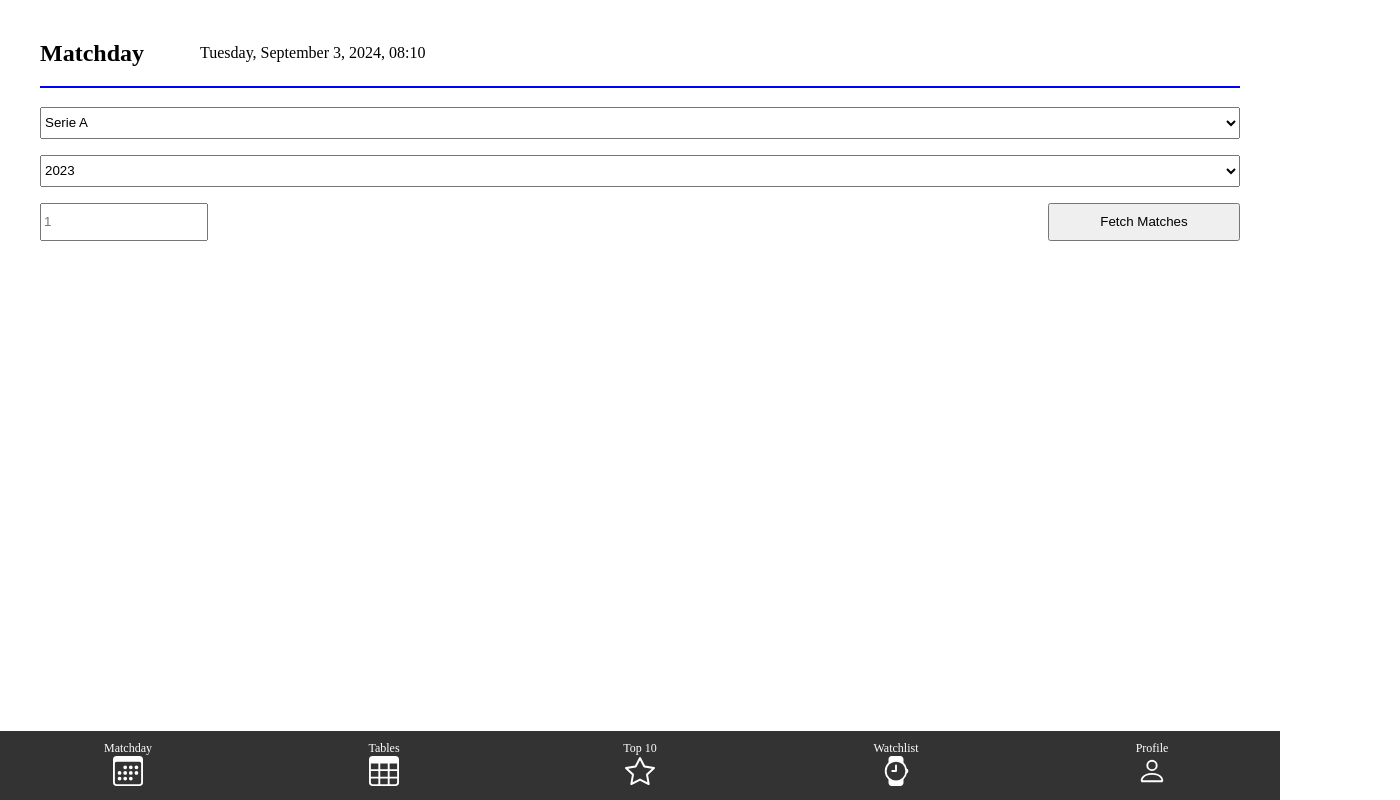
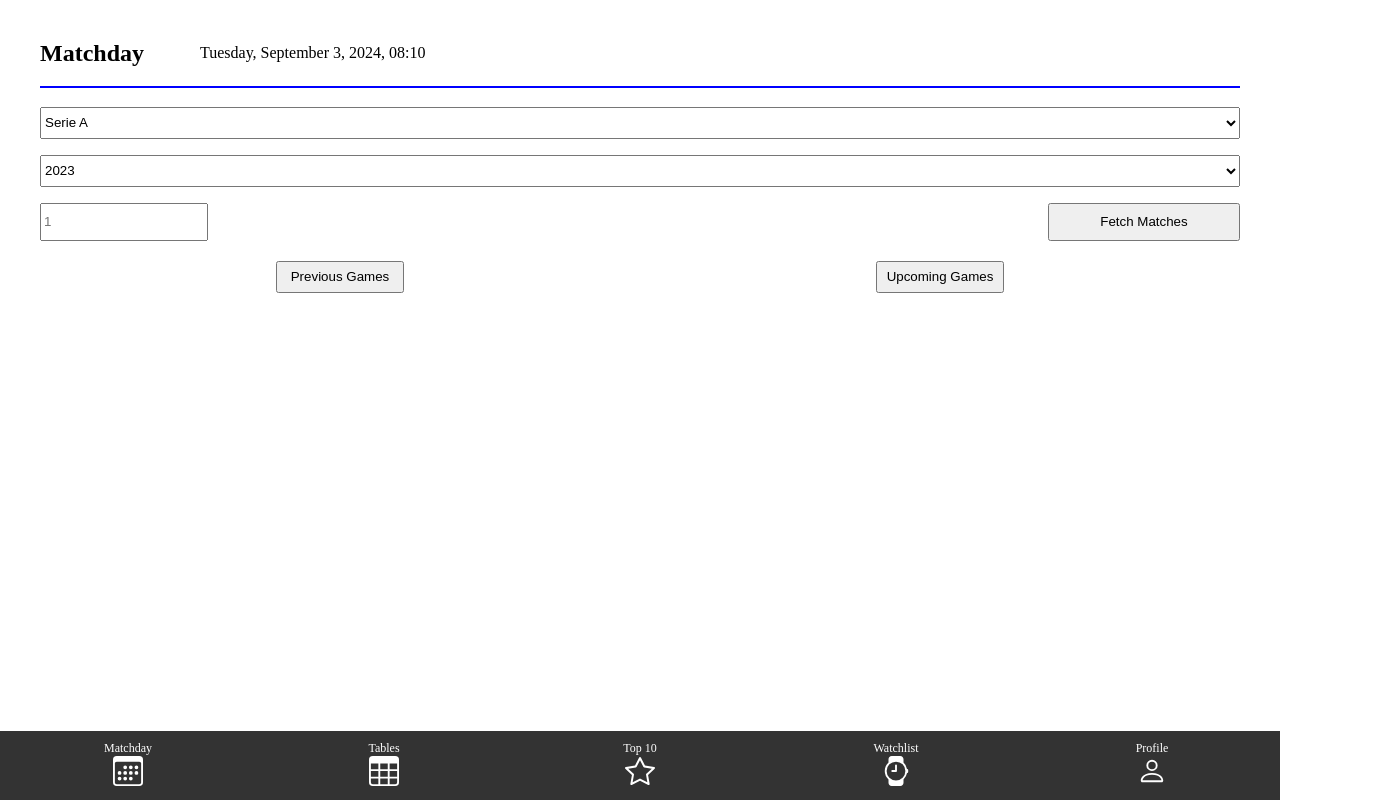
Before and after one commit to mekachi015/Footy_Focus, an Angular app in the folder FootyFocus-Frontend/: page /matchday in a window 1280 px wide. Shown: the whole page, 1400 px wide, since content can reach past the window. Built offline with nearby package versions, Linux system fonts and the light colour scheme.

Commit message:
matchday fix

```diff
--- a/FootyFocus-Frontend/src/app/pages/matchday/matchday.component.html
+++ b/FootyFocus-Frontend/src/app/pages/matchday/matchday.component.html
@@ -39,9 +39,11 @@
   <div *ngIf="error" class="error">{{ error }}</div>
 
   <!-- Competition Emblem and Name Display -->
-  <div *ngIf="matches.length > 0" class="competition-info">
-    <img [src]="matches[0].compEmblem" [alt]="matches[0].compName" class="competition-emblem"/>
-    <h2 class="competition-name">{{ matches[0].compName }}</h2>
+  <div class="select-section">
+
+    <button>Previous Games</button>
+
+    <button>Upcoming Games</button>
   </div>
 
 
--- a/FootyFocus-Frontend/src/app/pages/matchday/matchday.component.scss
+++ b/FootyFocus-Frontend/src/app/pages/matchday/matchday.component.scss
@@ -26,6 +26,7 @@
 
 .current-datetime{
   position: relative;
+  width: 230px;
 
   left: 10rem;
   bottom: 2.7rem;
@@ -59,6 +60,17 @@
   background-color: #f9f9f9;
 }
 
+.select-section{
+  display: flex;
+  justify-content: space-around;
+  align-items: center;
+
+  button{
+    height: 2rem;
+    width: 8rem;
+    align-content: center;
+  }
+}
 .team-logos {
   display: flex;
   flex-direction: column;
```
